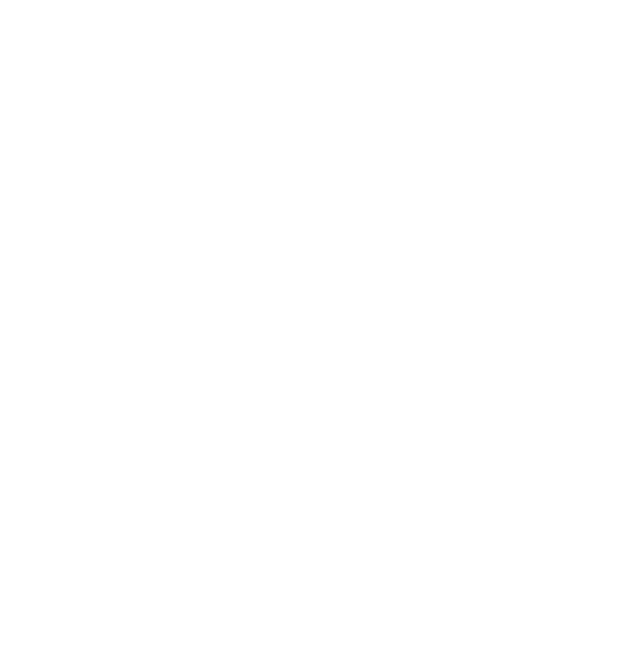
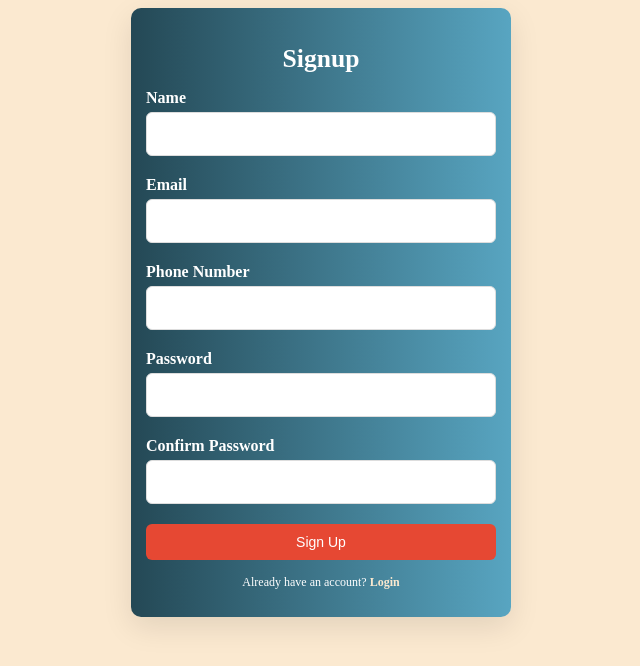
Before and after one commit to AmalJaoua/EventPlanner, a React (Vite) app: page /signup in a window 1280 px wide. Shown: the top 666 px of the page, without its empty margins (319-959 px from the left). Built offline with nearby package versions, Linux system fonts and the light colour scheme.

Commit message:
Login and Signup components + styling

```diff
--- a/package.json
+++ b/package.json
@@ -11,7 +11,8 @@
   },
   "dependencies": {
     "react": "^18.3.1",
-    "react-dom": "^18.3.1"
+    "react-dom": "^18.3.1",
+    "react-router-dom": "^7.0.1"
   },
   "devDependencies": {
     "@eslint/js": "^9.13.0",
--- a/src/App.css
+++ b/src/App.css
@@ -0,0 +1,3 @@
+body{
+    background-color: #FBE9D0;
+}
--- a/src/App.jsx
+++ b/src/App.jsx
@@ -1,16 +1,20 @@
-import { useState } from 'react'
-import reactLogo from './assets/react.svg'
-import viteLogo from '/vite.svg'
+import React from 'react'
+import { BrowserRouter as Router, Routes, Route } from "react-router-dom";
 import './App.css'
+import Signup from './components/Signup';
+import Login from './components/Login';
+import ManageEvent from './components/ManageEvent';
 
 function App() {
-  const [count, setCount] = useState(0)
-
   return (
-    <>
-
-    </>
-  )
+    <Router>
+      <Routes>
+        <Route path="/signup" element={<Signup />} />
+        <Route path="/login" element={<Login />} />
+        <Route path="/event/:id" element={<ManageEvent />} />
+      </Routes>
+    </Router>
+  );
 }
 
 export default App
--- /dev/null
+++ b/src/components/Login.css
@@ -0,0 +1,103 @@
+
+.loginContainer {
+    width: 100%;
+    max-width: 350px;
+    margin: 0 auto;
+    padding: 20px;
+    background-color: #fff;
+    border-radius: 10px;
+    box-shadow: 0 10px 30px rgba(0, 0, 0, 0.1);
+    overflow: hidden;
+    position: relative;
+    background: linear-gradient(to right, #244855, #58a5c1);
+    color: white;
+  }
+
+
+  .loginContainer h2 {
+    text-align: center;
+    margin-bottom: 20px;
+    font-size: 1.8rem;
+    font-weight: 600;
+    color: #fff;
+  }
+
+
+  .loginForm {
+    display: flex;
+    flex-direction: column;
+    gap: 15px;
+  }
+
+  .formGroup {
+    display: flex;
+    flex-direction: column;
+  }
+
+  .formGroup label {
+    margin-bottom: 5px;
+    font-weight: bold;
+    color: #fff;
+  }
+
+  .formGroup input {
+    padding: 12px;
+    border: 1px solid #ddd;
+    border-radius: 6px;
+    font-size: 16px;
+    margin-bottom: 10px;
+    transition: all 0.3s ease;
+  }
+
+
+  .formGroup input.error {
+    border: 1px solid #e74c3c;
+  }
+
+  .formGroup .errorMessage {
+    color: #e74c3c;
+    font-size: 12px;
+    margin-top: -10px;
+  }
+
+
+  .loginButton {
+    padding: 12px 20px;
+    background-color: #E64833
+    ;
+    color: #fff;
+    font-size: 16px;
+    border: none;
+    border-radius: 6px;
+    cursor: pointer;
+    transition: background-color 0.3s ease, transform 0.3s ease;
+  }
+
+  .loginButton:hover {
+    background-color: #f02c12;
+    transform: scale(1.05);
+  }
+
+  .loginButton:active {
+    transform: scale(0.98);
+  }
+
+
+  .signupLink {
+    margin-top: 20px;
+    text-align: center;
+    font-size: 14px;
+  }
+
+  .signupLink a {
+    color: #FBE9D0
+    ;
+    text-decoration: none;
+    font-weight: bold;
+    transition: color 0.3s ease;
+  }
+
+  .signupLink a:hover {
+    color: #fff;
+    text-decoration: underline;
+  }
--- /dev/null
+++ b/src/components/Login.jsx
@@ -0,0 +1,75 @@
+import React, { useState } from "react";
+import { Link } from "react-router-dom";
+import "./Login.css";
+
+const Login = () => {
+  const [formData, setFormData] = useState({
+    email: "",
+    password: "",
+  });
+
+  const handleChange = (e) => {
+    const { name, value } = e.target;
+    setFormData({
+      ...formData,
+      [name]: value,
+    });
+  };
+
+  const handleSubmit = (e) => {
+    e.preventDefault();
+
+    if (!formData.email || !formData.password) {
+      alert("Please fill in all fields");
+      return;
+    }
+
+    // To be replaced with real authentication logic when backend is developped
+    console.log("Login Data:", formData);
+    alert("Login successful!");
+
+    // Clear the form
+    setFormData({
+      email: "",
+      password: "",
+    });
+  };
+
+  return (
+    <div className="loginContainer">
+      <h2>Login</h2>
+      <form onSubmit={handleSubmit} className="loginForm">
+        <div className="formGroup">
+          <label htmlFor="email">Email:</label>
+          <input
+            type="email"
+            id="email"
+            name="email"
+            value={formData.email}
+            onChange={handleChange}
+            required
+          />
+        </div>
+        <div className="formGroup">
+          <label htmlFor="password">Password:</label>
+          <input
+            type="password"
+            id="password"
+            name="password"
+            value={formData.password}
+            onChange={handleChange}
+            required
+          />
+        </div>
+        <button type="submit" className="loginButton">
+          Login
+        </button>
+      </form>
+      <p className="signupLink">
+        Don't have an account? <Link to="/signup">Signup</Link>
+      </p>
+    </div>
+  );
+};
+
+export default Login;
--- /dev/null
+++ b/src/components/Signup.css
@@ -0,0 +1,104 @@
+
+.signupContainer {
+    width: 100%;
+    max-height: 90%;
+    max-width: 350px;
+    margin: 0 auto;
+    padding: 15px;
+    background-color: #fff;
+    border-radius: 10px;
+    box-shadow: 0 10px 30px rgba(0, 0, 0, 0.1);
+    overflow: hidden;
+    position: relative;
+    background: linear-gradient(to right, #244855, #58a5c1);
+    color: white;
+}
+
+
+.signupContainer h2 {
+    text-align: center;
+    margin-bottom: 15px;
+    font-size: 1.6rem;
+    font-weight: 600;
+    color: #fff;
+}
+
+
+.signupForm {
+    display: flex;
+    flex-direction: column;
+    gap: 10px;
+}
+
+.formGroup {
+    display: flex;
+    flex-direction: column;
+}
+
+.formGroup label {
+    margin-bottom: 4px;
+    font-weight: bold;
+    color: #fff;
+}
+
+.formGroup input {
+    padding: 10px;
+    border: 1px solid #ddd;
+    border-radius: 6px;
+    font-size: 14px;
+    margin-bottom: 8px;
+    transition: all 0.3s ease;
+}
+
+
+.formGroup input.error {
+    border: 1px solid #e74c3c;
+}
+
+.formGroup .errorMessage {
+    color: #e74c3c;
+    font-size: 12px;
+    margin-top: -8px;
+}
+
+
+.signupButton {
+    padding: 10px 18px;
+    background-color: #E64833;
+    color: #fff;
+    font-size: 14px;
+    border: none;
+    border-radius: 6px;
+    cursor: pointer;
+    transition: background-color 0.3s ease, transform 0.3s ease;
+}
+
+.signupButton:hover {
+    background-color: #f02c12
+    ;
+    transform: scale(1.05);
+}
+
+.signupButton:active {
+    transform: scale(0.98);
+}
+
+
+.loginLink {
+    margin-top: 15px;
+    text-align: center;
+    font-size: 12px;
+}
+
+.loginLink a {
+    color: #FBE9D0
+    ;
+    text-decoration: none;
+    font-weight: bold;
+    transition: color 0.3s ease;
+}
+
+.loginLink a:hover {
+    color: #fff;
+    text-decoration: underline;
+}
--- /dev/null
+++ b/src/components/Signup.jsx
@@ -0,0 +1,112 @@
+import React, { useState } from 'react';
+import { useNavigate } from 'react-router-dom';
+import './Signup.css';
+
+const Signup = () => {
+  const [formData, setFormData] = useState({
+    name: '',
+    email: '',
+    phone: '',
+    password: '',
+    confirmPassword: ''
+  });
+  const [errors, setErrors] = useState({});
+  const navigate = useNavigate();
+
+  const handleChange = (e) => {
+    setFormData({ ...formData, [e.target.name]: e.target.value });
+  };
+
+  const validateForm = () => {
+    const newErrors = {};
+    if (!formData.name) newErrors.name = 'Name is required';
+    if (!formData.email) newErrors.email = 'Email is required';
+    if (!formData.phone) newErrors.phone = 'Phone number is required';
+    if (!formData.password) newErrors.password = 'Password is required';
+    if (formData.password !== formData.confirmPassword) newErrors.confirmPassword = 'Passwords do not match';
+    setErrors(newErrors);
+    return Object.keys(newErrors).length === 0; // Returns true if no errors
+  };
+
+  const handleSubmit = (e) => {
+    e.preventDefault();
+    if (validateForm()) {
+      alert('Signup Successful');
+      navigate('/login');
+    }
+  };
+
+  return (
+    <div className="signupContainer">
+      <h2>Signup</h2>
+      <form className="signupForm" onSubmit={handleSubmit}>
+        <div className="formGroup">
+          <label htmlFor="name">Name</label>
+          <input
+            type="text"
+            id="name"
+            name="name"
+            value={formData.name}
+            onChange={handleChange}
+            className={errors.name ? 'error' : ''}
+          />
+          {errors.name && <span className="errorMessage">{errors.name}</span>}
+        </div>
+        <div className="formGroup">
+          <label htmlFor="email">Email</label>
+          <input
+            type="email"
+            id="email"
+            name="email"
+            value={formData.email}
+            onChange={handleChange}
+            className={errors.email ? 'error' : ''}
+          />
+          {errors.email && <span className="errorMessage">{errors.email}</span>}
+        </div>
+        <div className="formGroup">
+          <label htmlFor="phone">Phone Number</label>
+          <input
+            type="text"
+            id="phone"
+            name="phone"
+            value={formData.phone}
+            onChange={handleChange}
+            className={errors.phone ? 'error' : ''}
+          />
+          {errors.phone && <span className="errorMessage">{errors.phone}</span>}
+        </div>
+        <div className="formGroup">
+          <label htmlFor="password">Password</label>
+          <input
+            type="password"
+            id="password"
+            name="password"
+            value={formData.password}
+            onChange={handleChange}
+            className={errors.password ? 'error' : ''}
+          />
+          {errors.password && <span className="errorMessage">{errors.password}</span>}
+        </div>
+        <div className="formGroup">
+          <label htmlFor="confirmPassword">Confirm Password</label>
+          <input
+            type="password"
+            id="confirmPassword"
+            name="confirmPassword"
+            value={formData.confirmPassword}
+            onChange={handleChange}
+            className={errors.confirmPassword ? 'error' : ''}
+          />
+          {errors.confirmPassword && <span className="errorMessage">{errors.confirmPassword}</span>}
+        </div>
+        <button type="submit" className="signupButton">Sign Up</button>
+      </form>
+      <p className="loginLink">
+        Already have an account? <a href="/login">Login</a>
+      </p>
+    </div>
+  );
+};
+
+export default Signup;
```
Also changed, not shown: src/components/ManageEvent.css (added), src/components/ManageEvent.jsx (added), 1 other file (tests, documents, lock files or other folders).
